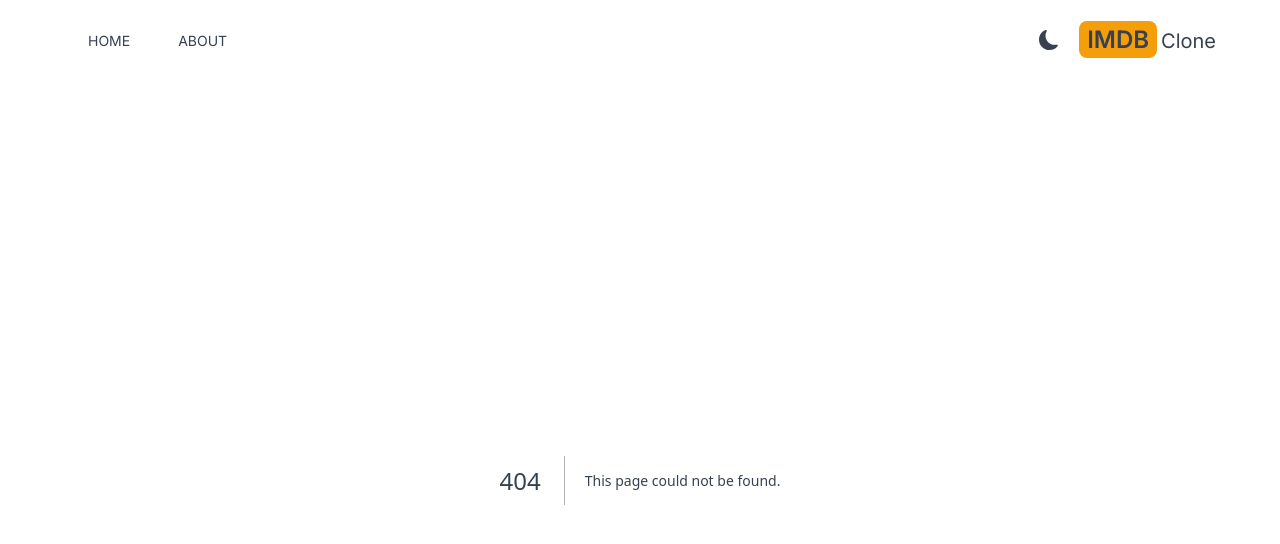
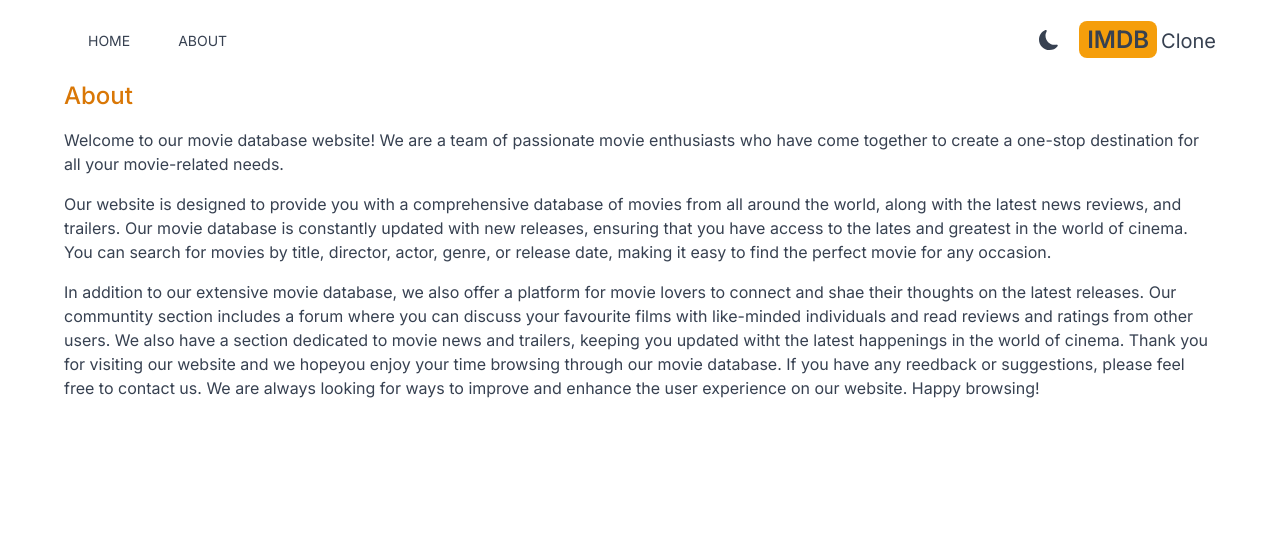
Before and after one commit to Odohofre/imdb-clone, a Next.js app: page /about in a window 1280 px wide. Before the commit this address had no page. Shown: the top 544 px of the page. Built offline with nearby package versions, Linux system fonts and the light colour scheme.

Commit message:
feat: add about page

```diff
--- /dev/null
+++ b/src/app/about/page.jsx
@@ -0,0 +1,34 @@
+export default function About() {
+  return (
+    <section className="max-w-6xl mx-auto space-y-4">
+      <h1 className="text-2xl font-medium text-amber-600">About</h1>
+      <p>
+        Welcome to our movie database website! We are a team of passionate movie
+        enthusiasts who have come together to create a one-stop destination for
+        all your movie-related needs.
+      </p>
+      <p>
+        Our website is designed to provide you with a comprehensive database of
+        movies from all around the world, along with the latest news reviews,
+        and trailers. Our movie database is constantly updated with new
+        releases, ensuring that you have access to the lates and greatest in the
+        world of cinema. You can search for movies by title, director, actor,
+        genre, or release date, making it easy to find the perfect movie for any
+        occasion.
+      </p>
+      <p>
+        In addition to our extensive movie database, we also offer a platform
+        for movie lovers to connect and shae their thoughts on the latest
+        releases. Our communtity section includes a forum where you can discuss
+        your favourite films with like-minded individuals and read reviews and
+        ratings from other users. We also have a section dedicated to movie news
+        and trailers, keeping you updated witht the latest happenings in the
+        world of cinema. Thank you for visiting our website and we hopeyou enjoy
+        your time browsing through our movie database. If you have any reedback
+        or suggestions, please feel free to contact us. We are always looking
+        for ways to improve and enhance the user experience on our website.
+        Happy browsing!
+      </p>
+    </section>
+  );
+}
```
